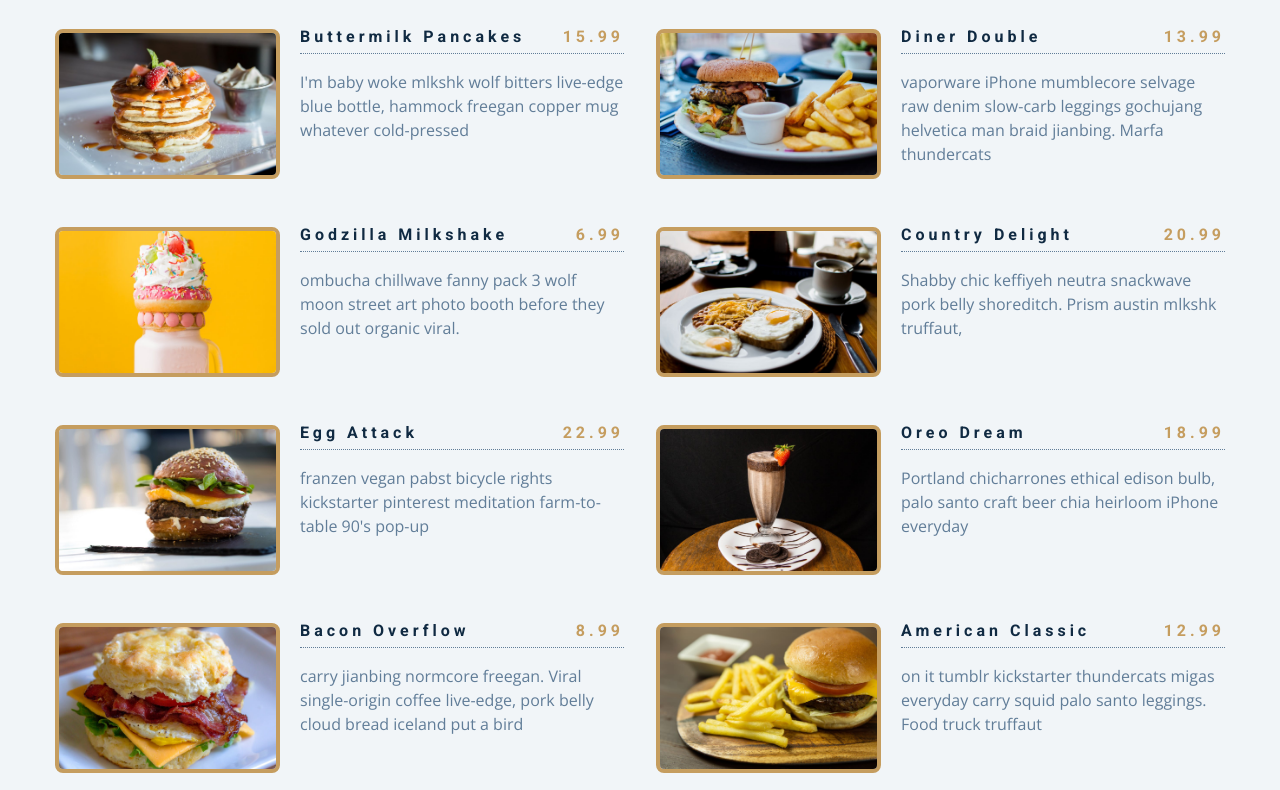
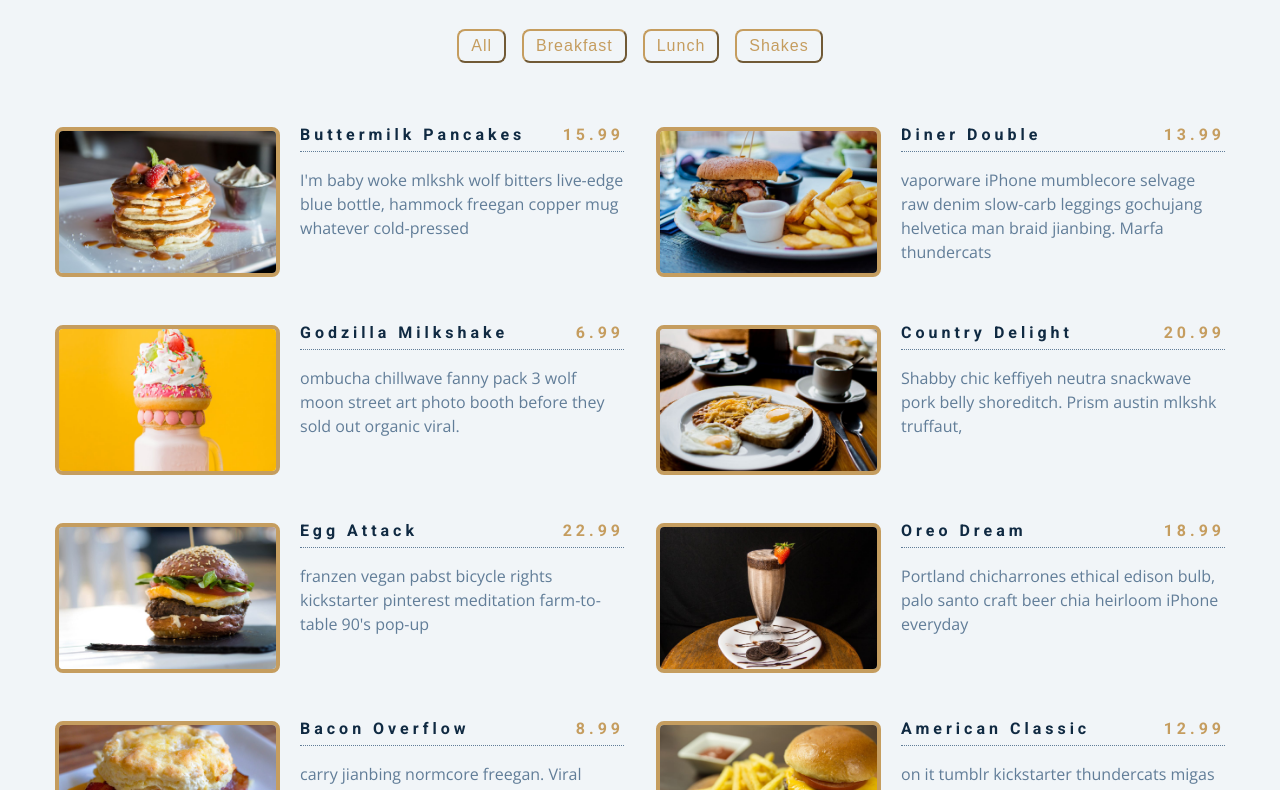
Before and after one commit to julia-lisec/menu, a plain HTML site: page index.html in a window 1280 px wide. Shown: the part 139-929 px from the top of the page. Drawn offline with nearby package versions, Linux system fonts and the light colour scheme.

Commit message:
added markup for filter buttons

```diff
--- a/index.html
+++ b/index.html
@@ -21,6 +21,12 @@
       </div>
 
       <!-- filter buttons -->
+      <div class="btn-container">
+        <button class="filter-btn" type="button">all</button>
+        <button class="filter-btn" type="button">breakfast</button>
+        <button class="filter-btn" type="button">lunch</button>
+        <button class="filter-btn" type="button">shakes</button>
+      </div>
 
       <!-- menu items -->
       <div class="section-center">
```
